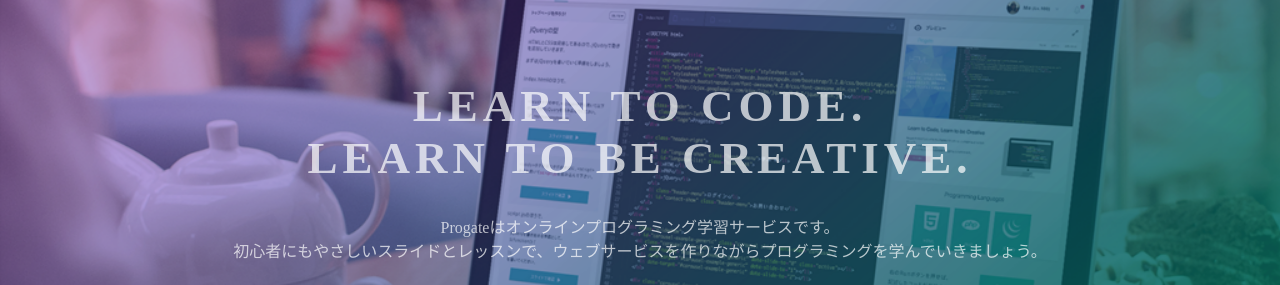
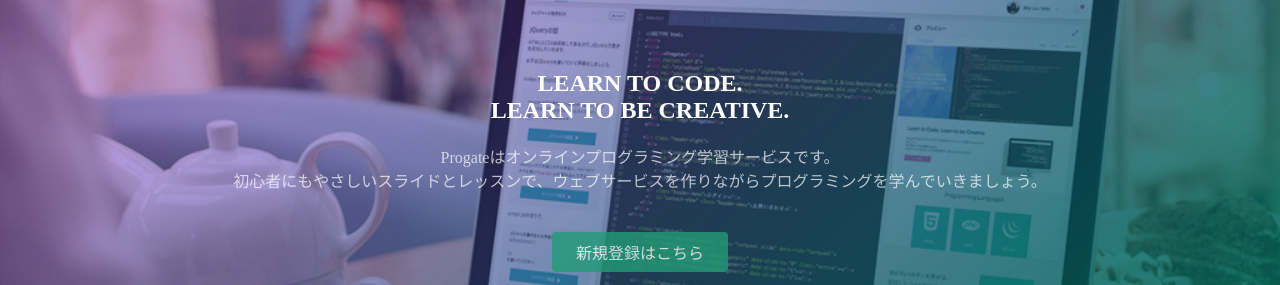
Before and after one commit to kazudrum/kazudrum.github.io, a plain HTML site: page index.html in a window 1280 px wide. Shown: the part 130-415 px from the top of the page. Drawn offline with Linux system fonts and the light colour scheme.

Commit message:
Update index.html

```diff
--- a/index.html
+++ b/index.html
@@ -23,7 +23,7 @@
   </header>
   <div class="top-wrapper">
     <div class="container">
-      <h1>LEARN TO CODE.<br>LEARN TO BE CREATIVE.</h1>
+      <h2>LEARN TO CODE.<br>LEARN TO BE CREATIVE.</h2>
       <p>Progateはオンラインプログラミング学習サービスです。<br>初心者にもやさしいスライドとレッスンで、ウェブサービスを作りながらプログラミングを学んでいきましょう。</p>
       <div class="btn-wrapper">
         <a href="#" class="btn signup">新規登録はこちら</a>
```
